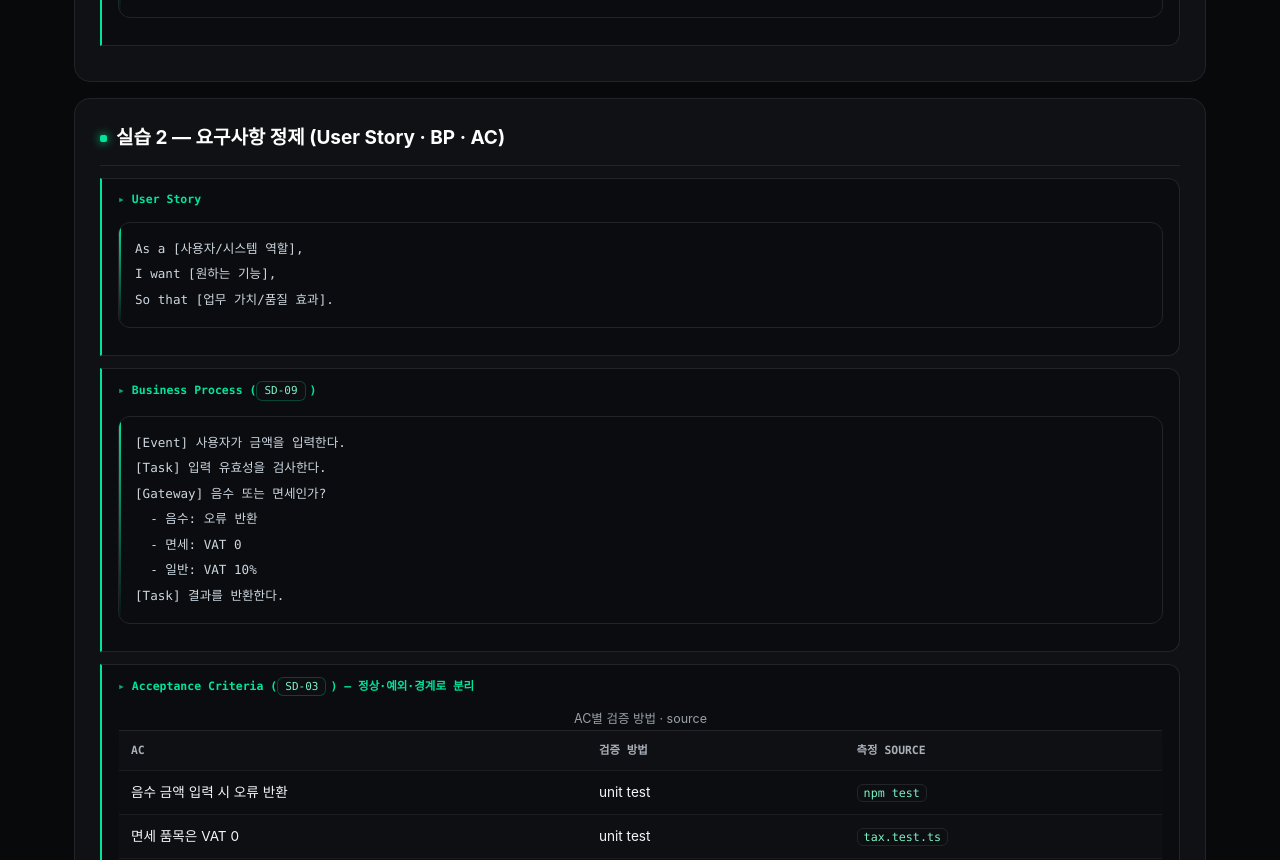
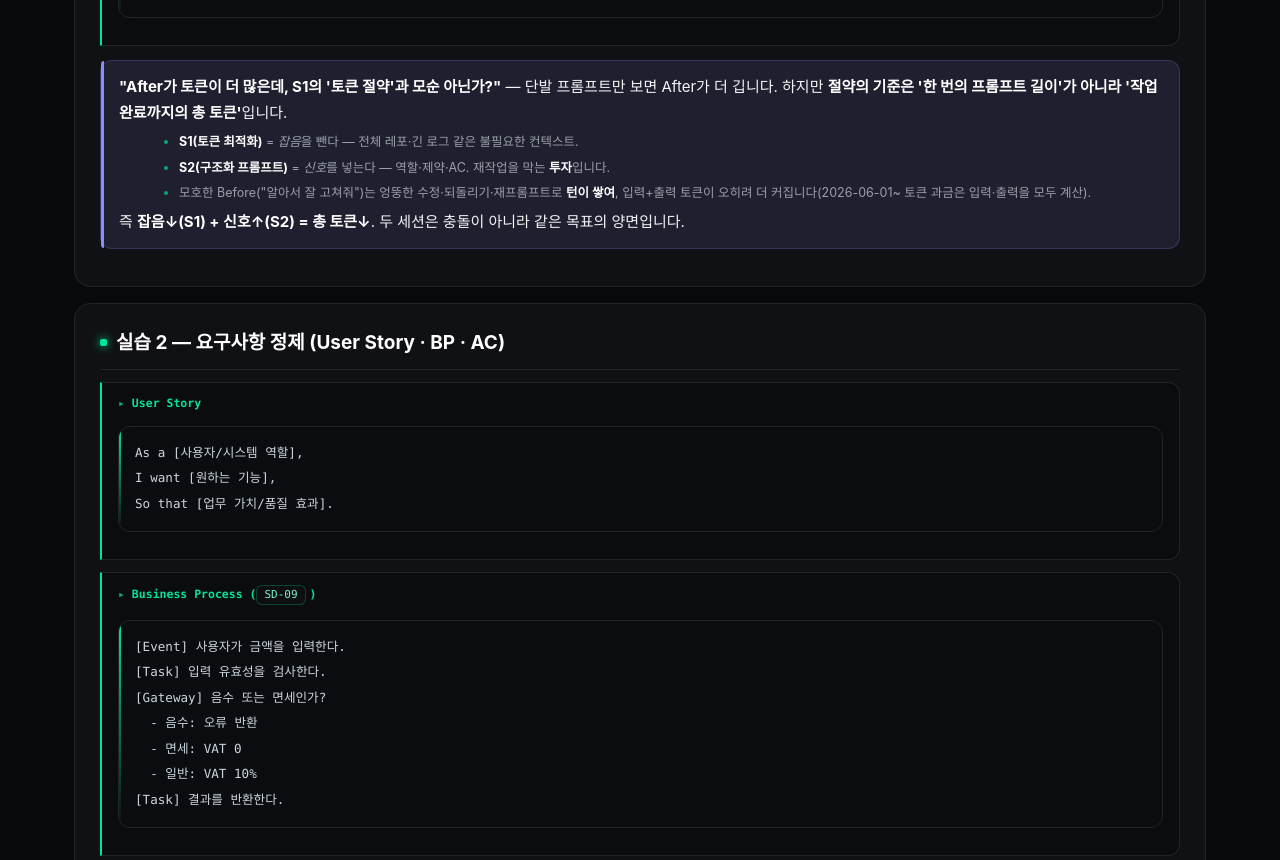
Before and after one commit to ijhan-biz/ghcp-sessions, a plain HTML site: page docs/d1-s2.html in a window 1280 px wide. Shown: the part 1526-2386 px from the top of the page. Drawn offline with Linux system fonts and the light colour scheme.

Commit message:
fix(course): d1-s2 실습 1 Before/After — 'After가 토큰 더 많은데?' 모순 해소 콜아웃
참가자 지적 반영: 단발 프롬프트 길이만 보면 After가 더 김. 절약 기준은 '작업 완료까지 총 토큰'.
S1=잡음↓(불필요 컨텍스트), S2=신호↑(역할·제약·AC). 모호한 Before는 재시도·오수정으로 총 토큰↑.
토큰 과금(입력+출력)까지 연결해 두 세션이 충돌 아님을 명시.

```diff
--- a/docs/d1-s2.html
+++ b/docs/d1-s2.html
@@ -59,6 +59,13 @@
 [제약] 외부 라이브러리 추가 금지. 기존 시그니처 유지.
 [검증] 면세=0, 일반=10%, 음수=오류 케이스의 유닛테스트 포함.
 [출력] 변경 diff 요약 → 코드 → 테스트 순서로.</code></pre></div>
+  <div class="callout note"><strong>"After가 토큰이 더 많은데, S1의 '토큰 절약'과 모순 아닌가?"</strong> — 단발 프롬프트만 보면 After가 더 깁니다. 하지만 <strong>절약의 기준은 '한 번의 프롬프트 길이'가 아니라 '작업 완료까지의 총 토큰'</strong>입니다.
+    <ul class="small">
+      <li><strong>S1(토큰 최적화)</strong> = <em>잡음</em>을 뺀다 — 전체 레포·긴 로그 같은 불필요한 컨텍스트.</li>
+      <li><strong>S2(구조화 프롬프트)</strong> = <em>신호</em>를 넣는다 — 역할·제약·AC. 재작업을 막는 <strong>투자</strong>입니다.</li>
+      <li>모호한 Before("알아서 잘 고쳐줘")는 엉뚱한 수정·되돌리기·재프롬프트로 <strong>턴이 쌓여</strong>, 입력+출력 토큰이 오히려 더 커집니다(2026-06-01~ 토큰 과금은 입력·출력을 모두 계산).</li>
+    </ul>
+    즉 <strong>잡음↓(S1) + 신호↑(S2) = 총 토큰↓</strong>. 두 세션은 충돌이 아니라 같은 목표의 양면입니다.</div>
 </section>
 
 <section class="section">
```
